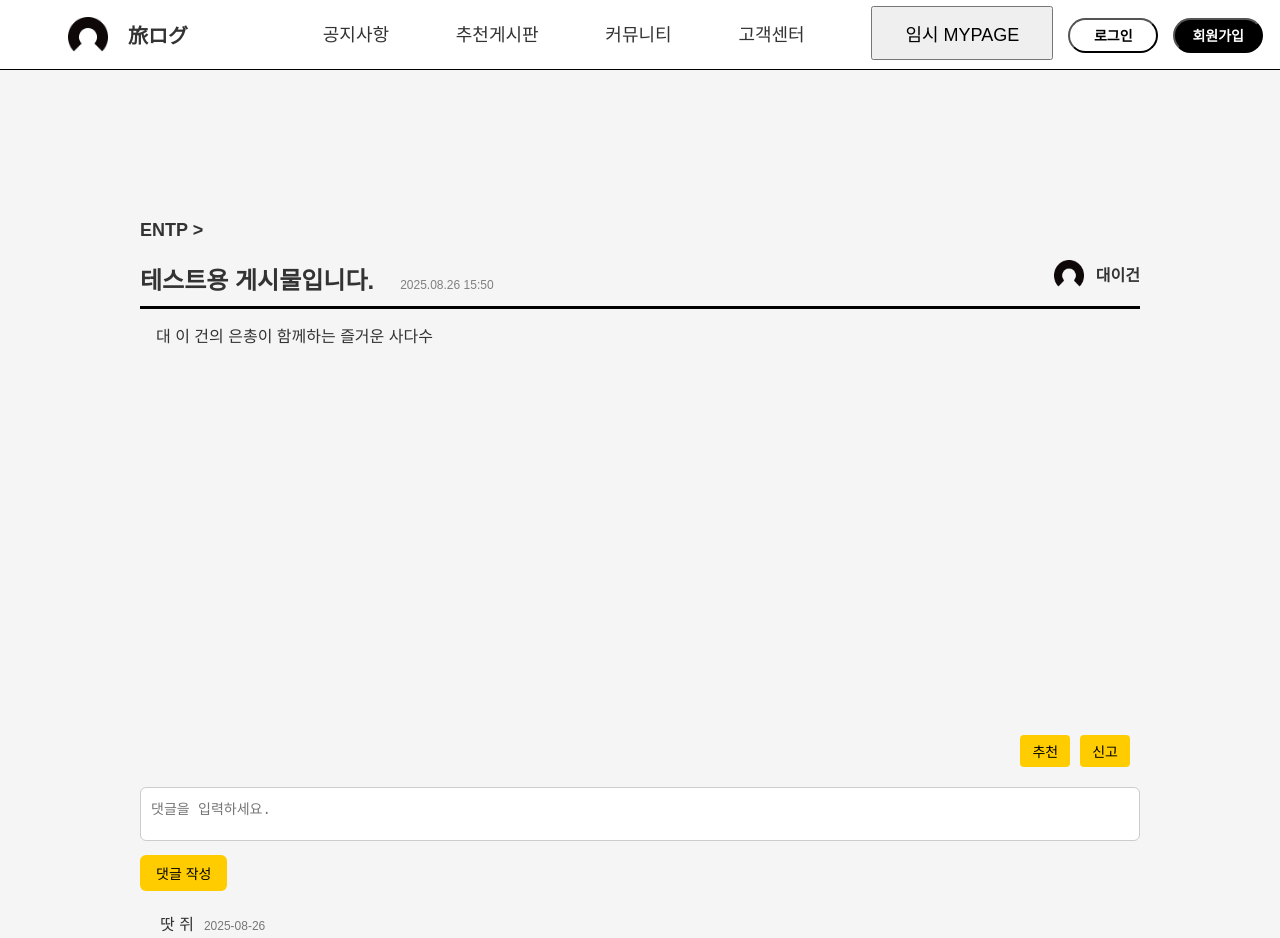
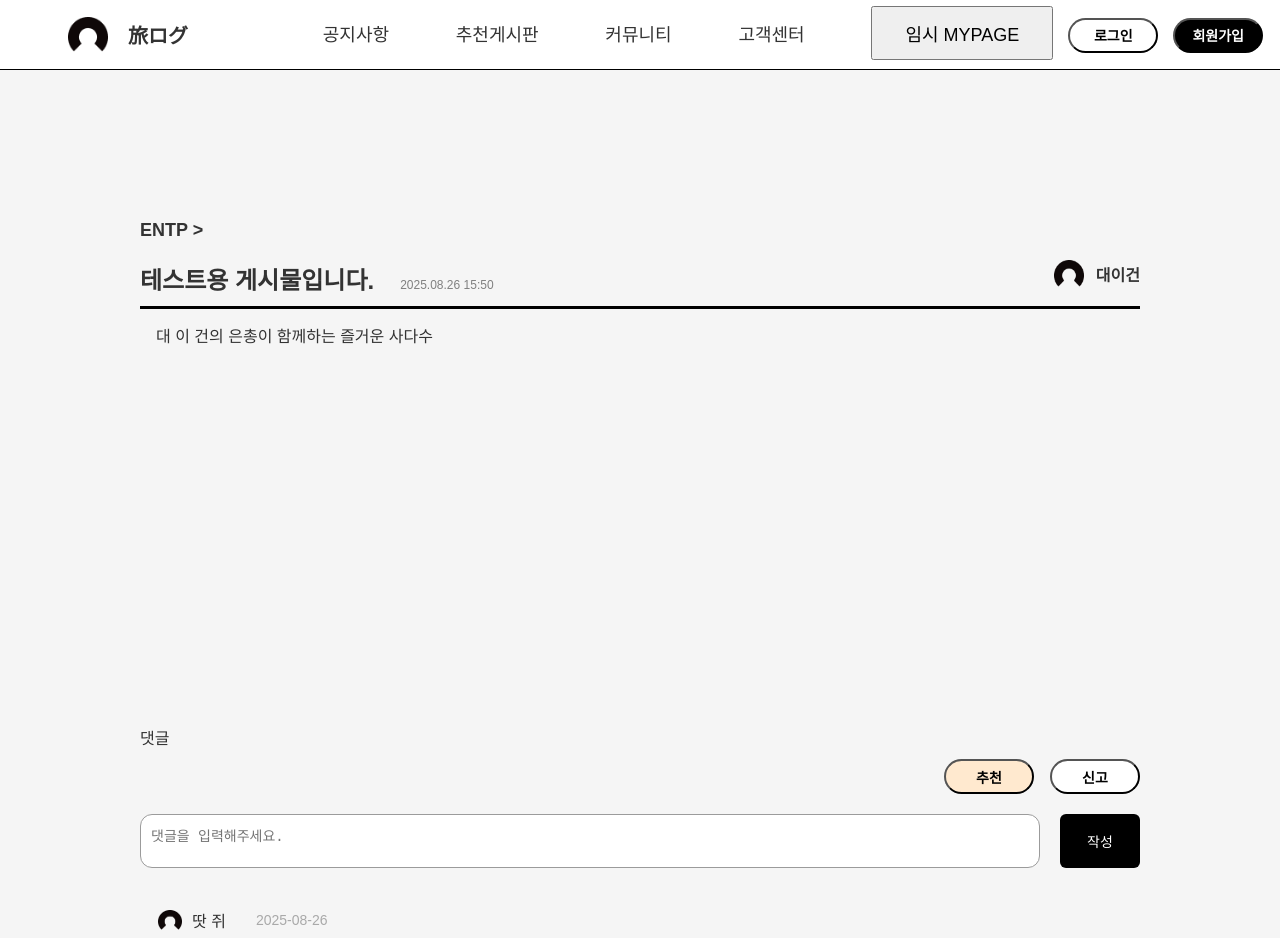
Before and after one commit to seo3154/TabiLog, a React (Create React App) app in the folder frontend/: page /community/post/1 in a window 1280 px wide. Shown: the top 938 px of the page. Built offline with nearby package versions, Linux system fonts and the light colour scheme; no server answers.

Commit message:
CommunityPost 수정
CommunityPost 수정 (약간 수정할 부분 아직 있음)

```diff
--- a/frontend/src/components/CommunityPost.jsx
+++ b/frontend/src/components/CommunityPost.jsx
@@ -2,7 +2,7 @@ import React, { useState, useEffect } from "react";
 import { useParams } from "react-router-dom"; // useParams로 URL에서 파라미터 받기
 import Button from "../components/Button";
 import "../styles/CommunityPost.css";
-import profil from "../assets/logo.png";
+import profile from "../assets/logo.png";
 
 export default function CommunityPost() {
   const { id } = useParams();  // URL에서 게시글 id를 받아옴
@@ -76,7 +76,7 @@ export default function CommunityPost() {
         </div>
 
         <div className="post-writer">
-          <img src={profil} alt="대체이미지" />
+          <img src={profile} alt="대체이미지" />
           <span className="writer">{post.writer}</span>
         </div>
       </div>
@@ -86,21 +86,38 @@ export default function CommunityPost() {
         <p>{post.content}</p>
       </div>
 
+      {/*댓글 개수 / 추천 개수*/}
+      <div className="cnt">
+        <div >
+          댓글
+        </div>
+      </div>
+
       {/* 추천 및 신고 버튼 */}
       <div className="post-actions">
-        <button className="like-btn">추천</button>
-        <button className="report-btn">신고</button>
+        <Button
+          className="like_btn">
+          추천
+        </Button>
+        <Button
+          variant="white"
+          className="report_btn">
+          신고
+        </Button>
       </div>
 
       {/* 댓글 작성 */}
       <div className="comment-form">
         <textarea
-          placeholder="댓글을 입력하세요."
+          name="comment"
+          placeholder="댓글을 입력해주세요."
           value={newComment}
           onChange={handleCommentChange}
-        />
+        >
+        </textarea>
+
         <button className="comment-submit-btn" onClick={handleCommentSubmit}>
-          댓글 작성
+          작성
         </button>
       </div>
 
@@ -109,9 +126,11 @@ export default function CommunityPost() {
         {comments.map((comment) => (
           <div key={comment.id} className="comment">
             <div className="comment-author">
+              <img src={profile} alt="img" />
               <span className="writer">{comment.writer}</span>
               <span className="comment-date">{comment.date}</span>
             </div>
+
             <p>{comment.content}</p>
           </div>
         ))}
--- a/frontend/src/styles/Button.css
+++ b/frontend/src/styles/Button.css
@@ -33,6 +33,11 @@
     border: 1px solid #131313;
     font-size: 16px;
     cursor: pointer;
+}
+
+.like_btn{
+  background-color: #FFE9CF;
+  color: #000;
 }
 
 /* 반응형 추가 */
--- a/frontend/src/styles/CommunityPost.css
+++ b/frontend/src/styles/CommunityPost.css
@@ -82,59 +82,43 @@
   text-align: right;
 }
 
-.like-btn, .report-btn {
-  padding: 6px 12px;
-  margin-right: 10px;
-  background-color: #ffcc00;
-  border: none;
-  cursor: pointer;
-  border-radius: 4px;
-  font-size: 14px;
+.like_btn {
+  margin-right: 16px;
 }
 
-.like-btn:hover, .report-btn:hover {
-  background-color: #ff9900;
+.like_btn:hover{
+  background-color: #ffd4a4;
 }
 
-/* 댓글 영역 */
-.comments-section {
-  margin-top: 20px;
-  padding-left: 20px;
+.report_btn:hover{
+  background-color: #f0f0f0;
 }
 
-.comment {
-  margin-bottom: 10px;
-}
 
-.comment-writer {
-  font-weight: bold;
-  font-size: 14px;
-}
-
-.comment-date {
-  margin-left: 10px;
-  font-size: 12px;
-  color: #777;
-}
 
 /* 댓글 작성 */
 .comment-form {
+  width: 100%;
+  display: flex;
+  justify-content: space-between;
   margin-top: 20px;
 }
 
 textarea {
-  width: 100%;
+  width: 90%;
   padding: 10px;
-  border-radius: 6px;
-  border: 1px solid #ccc;
+  border-radius: 12px;
+  border: 1px solid #9B9B9B;
   font-size: 14px;
   resize: none;
 }
 
 .comment-submit-btn {
-  margin-top: 10px;
+  width: 8%;
+  margin: 10px 0 10xp 0;
   padding: 8px 16px;
-  background-color: #ffcc00;
+  background-color: #000;
+  color: #fff;
   border: none;
   cursor: pointer;
   border-radius: 6px;
@@ -142,5 +126,49 @@ textarea {
 }
 
 .comment-submit-btn:hover {
-  background-color: #ff9900;
+  background-color: #3b3b3b;
 }
+
+
+
+/* 댓글 영역 */
+.comments-section {
+  margin-top: 40px;
+  padding-left: 10px;
+}
+
+.comment {
+  margin-bottom: 10px;
+  border-bottom: 1px solid #cacaca;
+}
+
+.comment p{
+  margin-bottom: 16px;
+  padding-left: 8px;
+}
+
+.comment-author{
+  display: flex;
+  align-items: center;
+  margin-bottom: 16px;
+  padding-left: 8px;
+}
+
+.comment-author img{
+  width: 24px;
+  height: 24px;
+  object-fit: contain;
+  margin-right: 10px;
+}
+
+.comment-author .comment-writer {
+  font-weight: bold;
+  font-size: 16px;
+}
+
+.comment-author .comment-date {
+  margin-left: 30px;
+  font-size: 14px;
+  color: #777;
+  opacity: 0.6;
+}
```
